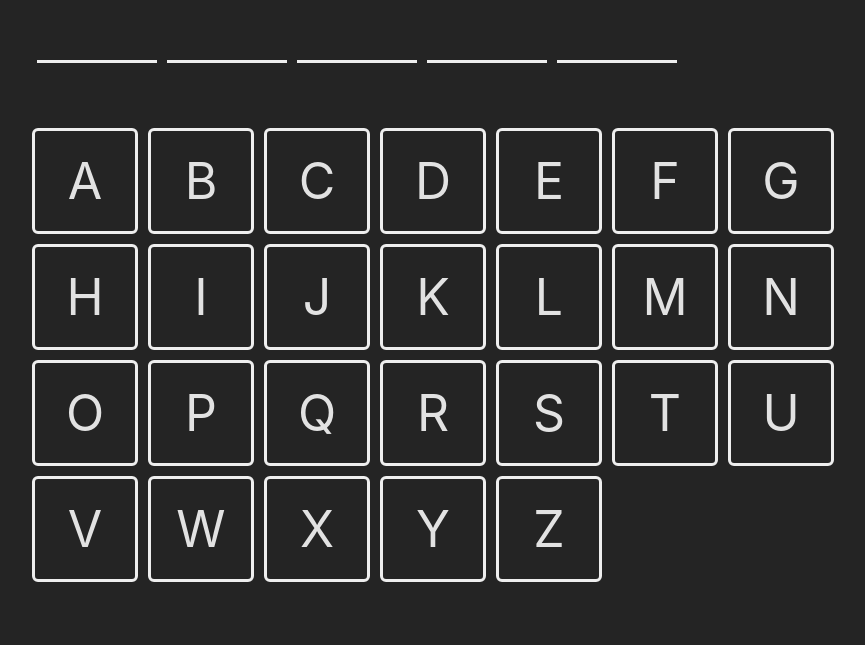
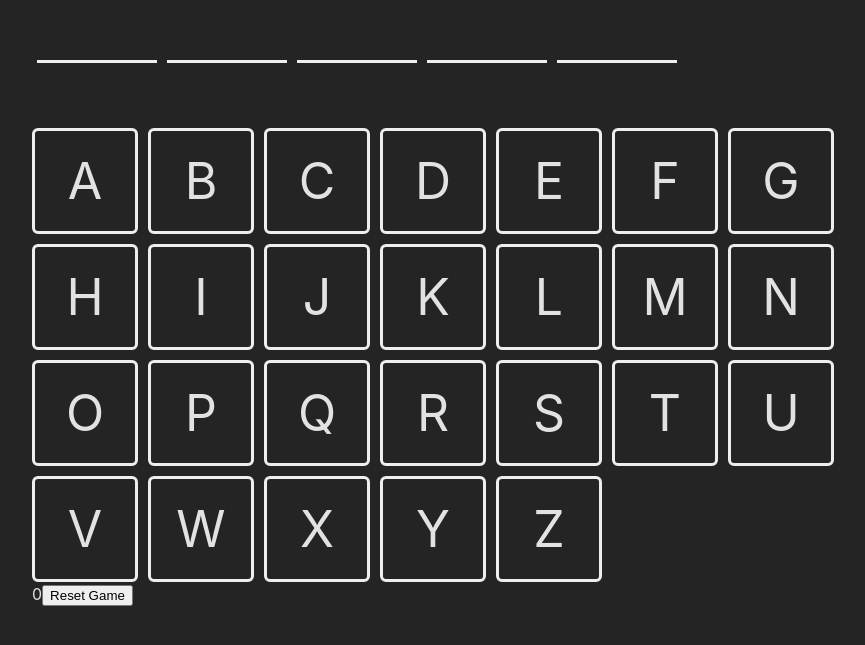
Before and after one commit to EdgarAlonsoPerez/hangman, a React (Vite) app: page / in a window 1280 px wide. Shown: the part 145-790 px from the top of the page, without its empty margins (207-1072 px from the left). Built offline with nearby package versions, Linux system fonts and the light colour scheme.

Commit message:
feat(app): implemets when a player used all of his attempts to figure the mistery word. Also adds a 'reset game' button.

```diff
--- a/src/App.jsx
+++ b/src/App.jsx
@@ -36,6 +36,7 @@ const VIRGIN_KEYWORD= {
     Y:null,
     Z:null
 }
+const MAX_ATTEMPTS = 10;
 const Field = ({ children }) => {
     return (
         <div className="field">
@@ -62,15 +63,28 @@ const Letter = ({letter, isPicked, pickLetter}) => {
 function App() {
     const [word, setWord] =  useState(WORDS[Math.floor(Math.random() * WORDS.length)])
     const [keyword, setKeyword] = useState({...VIRGIN_KEYWORD})
+    const [attempts, setAttempts] = useState(0);
+    const [looser, setLooser] = useState(false);
     const pickLetter = (letter) => {
         let newKeyboard = {...keyword};
         newKeyboard[letter] =  true;
         if(!word.includes(letter)) {
-            for (const [key, value] of Object.entries(newKeyboard)) {
-                newKeyboard[key] = true;
+            const newAttempts = attempts+1
+            setAttempts(newAttempts)
+            if(newAttempts >= MAX_ATTEMPTS) {
+                for (const [key, value] of Object.entries(newKeyboard)) {
+                    newKeyboard[key] = true;
+                }
+                setLooser(true);
             }
         }
         setKeyword(newKeyboard)
+    }
+    const resetGame = () => {
+        setWord(WORDS[Math.floor(Math.random() * WORDS.length)]);
+        setKeyword({...VIRGIN_KEYWORD})
+        setAttempts(0)
+        setLooser(false)
     }
     return (
         <>
@@ -91,6 +105,7 @@ function App() {
                         Object.entries(keyword).map(([key, value]) => {
                             return (
                                 <Letter
+                                    key={key}
                                     letter={key}
                                     isPicked={value}
                                     pickLetter={pickLetter}
@@ -99,6 +114,10 @@ function App() {
                         })
                     }
                 </section>
+                <section>
+                    {attempts}
+                    <button onClick={resetGame}> Reset Game </button>
+                </section>
             </main>
         </>
     )
```
